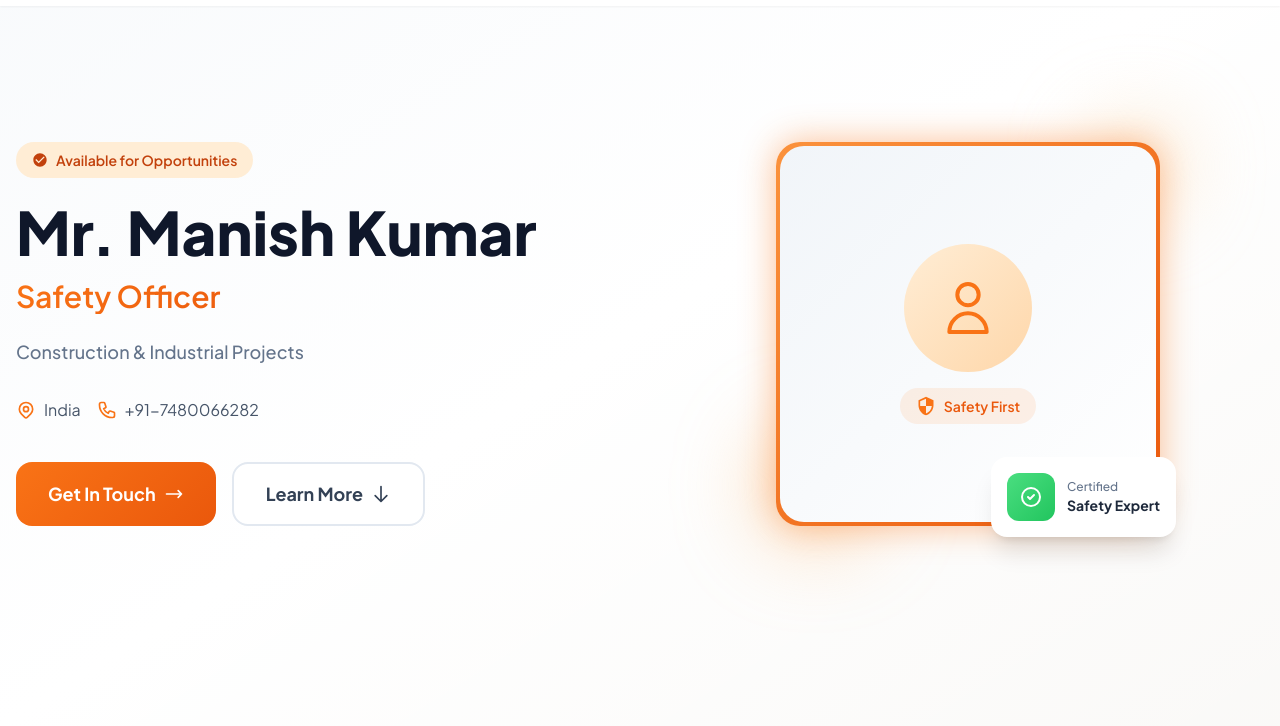
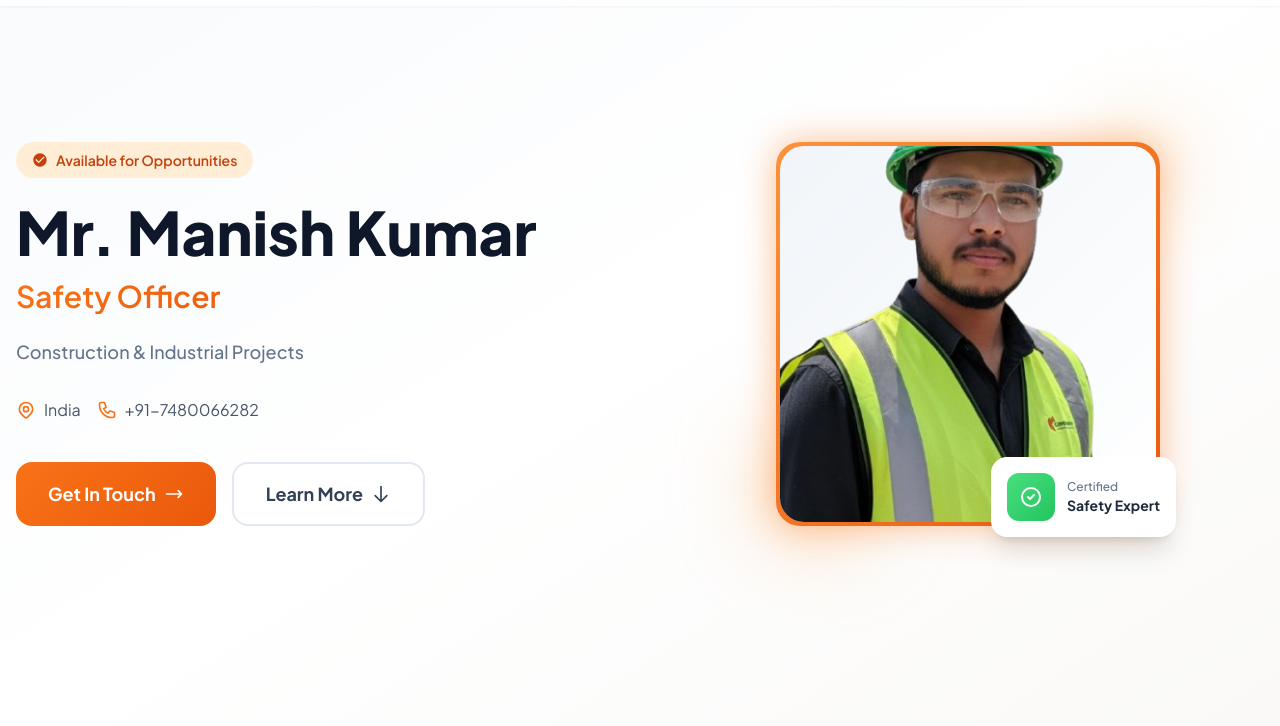
Before and after one commit to roushan62/manish_portfolio, a plain HTML site: page index.html in a window 1280 px wide. Shown: the part 74-800 px from the top of the page. Drawn offline with nearby package versions, Linux system fonts and the light colour scheme.

Commit message:
Update index.html

```diff
--- a/index.html
+++ b/index.html
@@ -313,7 +313,7 @@
        <div class="absolute -top-6 -right-6 w-24 h-24 bg-orange-200/50 rounded-full blur-2xl"></div>
        <div class="absolute -bottom-6 -left-6 w-32 h-32 bg-orange-300/40 rounded-full blur-2xl"></div><!-- Profile Container -->
        <div class="relative w-72 h-72 sm:w-80 sm:h-80 lg:w-96 lg:h-96 profile-glow rounded-3xl overflow-hidden bg-gradient-to-br from-orange-400 to-orange-600 p-1">
-        <div class="w-full h-full rounded-3xl overflow-hidden bg-gradient-to-br from-slate-100 to-white"><!-- Profile Image --> <img src="Profile-image.jpeg" alt="Manish Kumar - Safety Officer" loading="lazy" class="w-full h-full object-cover" onerror="console.error('Image failed to load:', this.src); this.style.display='none'; this.nextElementSibling.style.display='flex';"> <!-- Fallback if image fails to load -->
+        <div class="w-full h-full rounded-3xl overflow-hidden bg-gradient-to-br from-slate-100 to-white"><!-- Profile Image --> <img src="Profile-image.png" alt="Manish Kumar - Safety Officer" loading="lazy" class="w-full h-full object-cover" onerror="console.error('Image failed to load:', this.src); this.style.display='none'; this.nextElementSibling.style.display='flex';"> <!-- Fallback if image fails to load -->
          <div class="w-full h-full flex items-center justify-center text-center p-8" style="display: none;">
           <div>
            <div class="w-32 h-32 mx-auto mb-4 rounded-full bg-gradient-to-br from-orange-100 to-orange-200 flex items-center justify-center">
```
